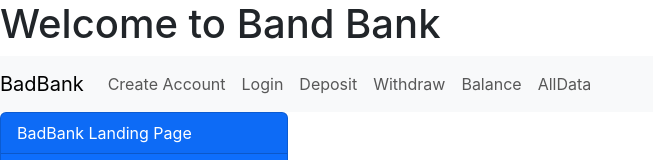
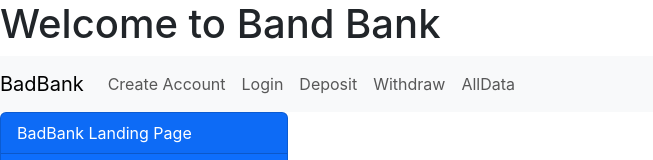
Before and after one commit to cesaranibaljimenez/Front-End-Banking, a React (Create React App) app: page / in a window 1280 px wide. Shown: the top 160 px of the page, without its empty margins (0-653 px from the left). Built offline with nearby package versions, Linux system fonts and the light colour scheme.

Commit message:
Eliminación del nav-item Balance del NavBar

```diff
--- a/src/Components/NavBar.js
+++ b/src/Components/NavBar.js
@@ -20,9 +20,6 @@ function NavBar() {
             <Link className="nav-link" to="/Withdraw/">Withdraw</Link>
           </li>
           <li className="nav-item">
-            <Link className="nav-link" to="/Balance/">Balance</Link>
-          </li>
-          <li className="nav-item">
             <Link className="nav-link" to="/AllData/">AllData</Link>
           </li>
 
```
